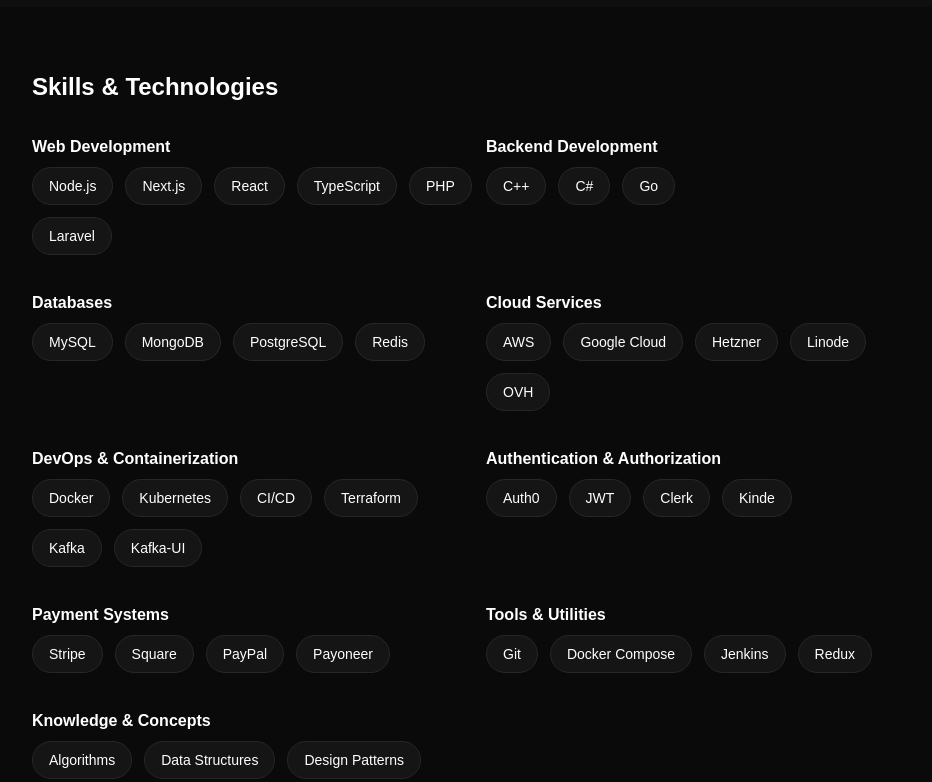
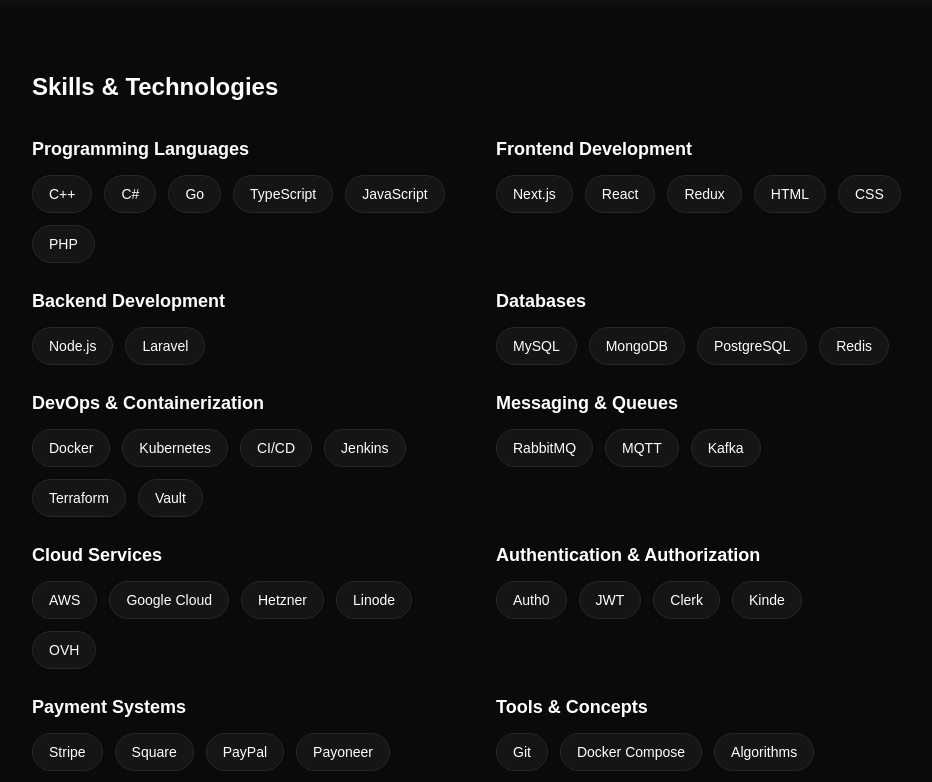
Before and after one commit to hasirciogluhq/hasirciogli.com-portfollio, a Next.js app: page / in a window 1280 px wide. Shown: the part 1060-1842 px from the top of the page, without its empty margins (160-1092 px from the left). Built offline with nearby package versions, Linux system fonts and the light colour scheme.

Commit message:
[+] updated skill sections in main page and profile pages [+] added new programming languages and tools [+] improved layout for better readability [-] removed redundant skill categories

```diff
--- a/src/app/mustafa-hasircioglu-kimdir/page.tsx
+++ b/src/app/mustafa-hasircioglu-kimdir/page.tsx
@@ -30,13 +30,15 @@
                         </p>
                         <div>
                             <strong>Teknolojiler ve Beceriler:</strong>
-                            <ul className="list-disc list-inside">
-                                <li>Frontend Geliştirme: React, Next.js, TypeScript, PHP, Laravel</li>
-                                <li>Backend Geliştirme: Node.js, C++, C#, Go</li>
-                                <li>DevOps ve Konteynerleştirme: Docker, Kubernetes, CI/CD, Terraform</li>
-                                <li>Veritabanları: MySQL, MongoDB, PostgreSQL, Redis</li>
-                                <li>Bulut Hizmetleri: AWS, Google Cloud</li>
-                                <li>Araçlar: Git, Docker Compose, Jenkins, Redux</li>
+                            <ul className="list-disc list-inside space-y-1">
+                                <li><strong>Programlama Dilleri:</strong> C++, C#, Go, TypeScript, JavaScript, PHP</li>
+                                <li><strong>Frontend Geliştirme:</strong> Next.js, React, Redux, HTML, CSS</li>
+                                <li><strong>Backend Geliştirme:</strong> Node.js, Laravel</li>
+                                <li><strong>Veritabanları:</strong> MySQL, MongoDB, PostgreSQL, Redis</li>
+                                <li><strong>DevOps & Konteynerleştirme:</strong> Docker, Kubernetes, CI/CD, Jenkins, Terraform, Vault</li>
+                                <li><strong>Mesajlaşma & Kuyruk Sistemleri:</strong> RabbitMQ, MQTT, Kafka</li>
+                                <li><strong>Bulut Servisleri:</strong> AWS, Google Cloud, Hetzner, Linode, OVH</li>
+                                <li><strong>Araçlar & Kavramlar:</strong> Git, Docker Compose, Algoritmalar, Veri Yapıları, Tasarım Desenleri</li>
                             </ul>
                         </div>
                         <div>
--- a/src/app/page.tsx
+++ b/src/app/page.tsx
@@ -147,34 +147,45 @@
         <div className="max-w-4xl mx-auto">
           <h2 className="text-2xl font-bold mb-8">Skills & Technologies</h2>
 
-          <div className="grid grid-cols-8 flex-wrap gap-3 flex-1">
+          <div className="grid grid-cols-1 md:grid-cols-2 gap-x-8 gap-y-6">
 
-            {/* Web Development */}
-            <div className="flex flex-col w-full col-span-8 md:col-span-4 mb-6">
-              <h3 className="font-semibold mb-2">Web Development</h3>
+            {/* Programming Languages */}
+            <div className="flex flex-col">
+              <h3 className="font-semibold mb-3 text-lg">Programming Languages</h3>
+              <div className="flex flex-wrap gap-3">
+                <SkillBadge>C++</SkillBadge>
+                <SkillBadge>C#</SkillBadge>
+                <SkillBadge>Go</SkillBadge>
+                <SkillBadge>TypeScript</SkillBadge>
+                <SkillBadge>JavaScript</SkillBadge>
+                <SkillBadge>PHP</SkillBadge>
+              </div>
+            </div>
+
+            {/* Frontend Development */}
+            <div className="flex flex-col">
+              <h3 className="font-semibold mb-3 text-lg">Frontend Development</h3>
+              <div className="flex flex-wrap gap-3">
+                <SkillBadge>Next.js</SkillBadge>
+                <SkillBadge>React</SkillBadge>
+                <SkillBadge>Redux</SkillBadge>
+                <SkillBadge>HTML</SkillBadge>
+                <SkillBadge>CSS</SkillBadge>
+              </div>
+            </div>
+
+            {/* Backend Development */}
+            <div className="flex flex-col">
+              <h3 className="font-semibold mb-3 text-lg">Backend Development</h3>
               <div className="flex flex-wrap gap-3">
                 <SkillBadge>Node.js</SkillBadge>
-                <SkillBadge>Next.js</SkillBadge>
-                <SkillBadge>React</SkillBadge>
-                <SkillBadge>TypeScript</SkillBadge>
-                <SkillBadge>PHP</SkillBadge>
                 <SkillBadge>Laravel</SkillBadge>
               </div>
             </div>
 
-            {/* Backend Development */}
-            <div className="flex flex-col w-full col-span-8 md:col-span-4 mb-6">
-              <h3 className="font-semibold mb-2">Backend Development</h3>
-              <div className="flex flex-wrap gap-3">
-                <SkillBadge>C++</SkillBadge>
-                <SkillBadge>C#</SkillBadge>
-                <SkillBadge>Go</SkillBadge>
-              </div>
-            </div>
-
             {/* Databases */}
-            <div className="flex flex-col w-full col-span-8 md:col-span-4 mb-6">
-              <h3 className="font-semibold mb-2">Databases</h3>
+            <div className="flex flex-col">
+              <h3 className="font-semibold mb-3 text-lg">Databases</h3>
               <div className="flex flex-wrap gap-3">
                 <SkillBadge>MySQL</SkillBadge>
                 <SkillBadge>MongoDB</SkillBadge>
@@ -183,9 +194,32 @@
               </div>
             </div>
 
+            {/* DevOps & Containerization */}
+            <div className="flex flex-col">
+              <h3 className="font-semibold mb-3 text-lg">DevOps & Containerization</h3>
+              <div className="flex flex-wrap gap-3">
+                <SkillBadge>Docker</SkillBadge>
+                <SkillBadge>Kubernetes</SkillBadge>
+                <SkillBadge>CI/CD</SkillBadge>
+                <SkillBadge>Jenkins</SkillBadge>
+                <SkillBadge>Terraform</SkillBadge>
+                <SkillBadge>Vault</SkillBadge>
+              </div>
+            </div>
+
+            {/* Messaging & Queues */}
+            <div className="flex flex-col">
+              <h3 className="font-semibold mb-3 text-lg">Messaging & Queues</h3>
+              <div className="flex flex-wrap gap-3">
+                <SkillBadge>RabbitMQ</SkillBadge>
+                <SkillBadge>MQTT</SkillBadge>
+                <SkillBadge>Kafka</SkillBadge>
+              </div>
+            </div>
+
             {/* Cloud Services */}
-            <div className="flex flex-col w-full col-span-8 md:col-span-4 mb-6">
-              <h3 className="font-semibold mb-2">Cloud Services</h3>
+            <div className="flex flex-col">
+              <h3 className="font-semibold mb-3 text-lg">Cloud Services</h3>
               <div className="flex flex-wrap gap-3">
                 <SkillBadge>AWS</SkillBadge>
                 <SkillBadge>Google Cloud</SkillBadge>
@@ -195,22 +229,9 @@
               </div>
             </div>
 
-            {/* DevOps & Containerization */}
-            <div className="flex flex-col w-full col-span-8 md:col-span-4 mb-6">
-              <h3 className="font-semibold mb-2">DevOps & Containerization</h3>
-              <div className="flex flex-wrap gap-3">
-                <SkillBadge>Docker</SkillBadge>
-                <SkillBadge>Kubernetes</SkillBadge>
-                <SkillBadge>CI/CD</SkillBadge>
-                <SkillBadge>Terraform</SkillBadge>
-                <SkillBadge>Kafka</SkillBadge>
-                <SkillBadge>Kafka-UI</SkillBadge>
-              </div>
-            </div>
-
             {/* Authentication & Authorization */}
-            <div className="flex flex-col w-full col-span-8 md:col-span-4 mb-6">
-              <h3 className="font-semibold mb-2">Authentication & Authorization</h3>
+            <div className="flex flex-col">
+              <h3 className="font-semibold mb-3 text-lg">Authentication & Authorization</h3>
               <div className="flex flex-wrap gap-3">
                 <SkillBadge>Auth0</SkillBadge>
                 <SkillBadge>JWT</SkillBadge>
@@ -220,8 +241,8 @@
             </div>
 
             {/* Payment Systems */}
-            <div className="flex flex-col w-full col-span-8 md:col-span-4 mb-6">
-              <h3 className="font-semibold mb-2">Payment Systems</h3>
+            <div className="flex flex-col">
+              <h3 className="font-semibold mb-3 text-lg">Payment Systems</h3>
               <div className="flex flex-wrap gap-3">
                 <SkillBadge>Stripe</SkillBadge>
                 <SkillBadge>Square</SkillBadge>
@@ -230,21 +251,12 @@
               </div>
             </div>
 
-            {/* Tools & Utilities */}
-            <div className="flex flex-col w-full col-span-8 md:col-span-4 mb-6">
-              <h3 className="font-semibold mb-2">Tools & Utilities</h3>
+            {/* Tools & Concepts */}
+            <div className="flex flex-col">
+              <h3 className="font-semibold mb-3 text-lg">Tools & Concepts</h3>
               <div className="flex flex-wrap gap-3">
                 <SkillBadge>Git</SkillBadge>
                 <SkillBadge>Docker Compose</SkillBadge>
-                <SkillBadge>Jenkins</SkillBadge>
-                <SkillBadge>Redux</SkillBadge>
-              </div>
-            </div>
-
-            {/* Knowledge & Concepts */}
-            <div className="flex flex-col w-full col-span-8 md:col-span-4 mb-6">
-              <h3 className="font-semibold mb-2">Knowledge & Concepts</h3>
-              <div className="flex flex-wrap gap-3">
                 <SkillBadge>Algorithms</SkillBadge>
                 <SkillBadge>Data Structures</SkillBadge>
                 <SkillBadge>Design Patterns</SkillBadge>
--- a/src/app/who-is-mustafa-hasircioglu/page.tsx
+++ b/src/app/who-is-mustafa-hasircioglu/page.tsx
@@ -30,13 +30,15 @@
             </p>
             <div>
               <strong>Technologies and Skills:</strong>
-              <ul className="list-disc list-inside">
-                <li>Frontend Development: React, Next.js, TypeScript, PHP, Laravel</li>
-                <li>Backend Development: Node.js, C++, C#, Go</li>
-                <li>DevOps and Containerization: Docker, Kubernetes, CI/CD, Terraform</li>
-                <li>Databases: MySQL, MongoDB, PostgreSQL, Redis</li>
-                <li>Cloud Services: AWS, Google Cloud</li>
-                <li>Tools: Git, Docker Compose, Jenkins, Redux</li>
+              <ul className="list-disc list-inside space-y-1">
+                <li><strong>Programming Languages:</strong> C++, C#, Go, TypeScript, JavaScript, PHP</li>
+                <li><strong>Frontend Development:</strong> Next.js, React, Redux, HTML, CSS</li>
+                <li><strong>Backend Development:</strong> Node.js, Laravel</li>
+                <li><strong>Databases:</strong> MySQL, MongoDB, PostgreSQL, Redis</li>
+                <li><strong>DevOps & Containerization:</strong> Docker, Kubernetes, CI/CD, Jenkins, Terraform, Vault</li>
+                <li><strong>Messaging & Queues:</strong> RabbitMQ, MQTT, Kafka</li>
+                <li><strong>Cloud Services:</strong> AWS, Google Cloud, Hetzner, Linode, OVH</li>
+                <li><strong>Tools & Concepts:</strong> Git, Docker Compose, Algorithms, Data Structures, Design Patterns</li>
               </ul>
             </div>
             <div>
```
